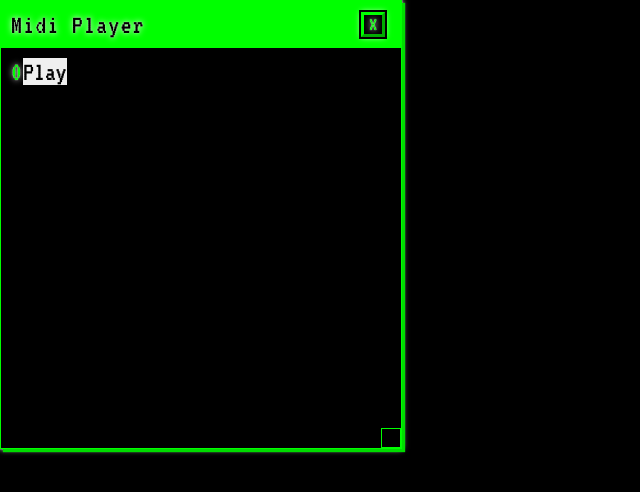
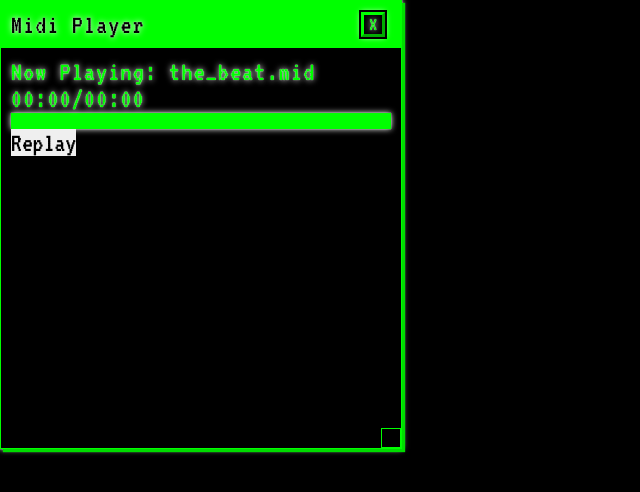
Before and after one commit to bukomp/my-page, a React (Create React App) app: page / in a window 1280 px wide. Shown: the top 492 px of the page, without its empty margins (0-640 px from the left). Built offline with nearby package versions, Linux system fonts and the light colour scheme.

Commit message:
feat: midi/music player logic half done. Now play/pause features work

```diff
--- a/package.json
+++ b/package.json
@@ -7,6 +7,7 @@
     "@testing-library/jest-dom": "^5.17.0",
     "@testing-library/react": "^13.4.0",
     "@testing-library/user-event": "^13.5.0",
+    "moment": "^2.29.4",
     "react": "^18.2.0",
     "react-dom": "^18.2.0",
     "react-redux": "^8.1.2",
--- /dev/null
+++ b/src/components/Terminal/apps/MidiPlayer/MidiPlayer.css
@@ -0,0 +1,20 @@
+.progress-bar {
+  height: 1rem;
+
+  --dotSize: 0.05em;
+  --bgSize: 0.3rem;
+  --bgPosition: 0;
+  background-image: radial-gradient(
+    circle at center,
+    #006b00 var(--dotSize),
+    transparent 0
+  );
+  background-size: var(--bgSize) var(--bgSize);
+  background-position: 0 0, var(--bgPosition) var(--bgPosition);
+}
+
+.progress {
+  height: 100%;
+  background-color: #0f0;
+  box-shadow: 0 0 1px white, 0px 0px 6px #ffffff;
+}
--- a/src/components/Terminal/apps/MidiPlayer/MidiPlayer.jsx
+++ b/src/components/Terminal/apps/MidiPlayer/MidiPlayer.jsx
@@ -1,33 +1,45 @@
-import React, { useEffect, useState } from 'react';
+import React, { useState } from 'react';
 import AppWindow from '../../../AppWindow/AppWindow.jsx';
+import moment from 'moment';
+import './MidiPlayer.css';
 
 /* eslint-disable no-undef */
 const MidiPlayerComponent = () => {
   const [isPlaying, setIsPlaying] = useState(false);
   const [timePassed, setTimePassed] = useState(0);
-  const [selectedSong, setSelectedSong] = useState(
+  const [songDuration, setSongDuration] = useState(0);
+  const [selectedSong] = useState(
+    //'/assets/music/clown.mp3'
     '/assets/music/the_beat.mid'
   );
   const [timer, setTimer] = useState(null);
   const [Player, setPlayer] = useState(null);
 
-  const createPlaybackTimer = () => {
+  const createPlaybackTimer = (duration) => {
     const timerId = setInterval(() => {
-      setTimePassed((timePassed) => timePassed + 1);
-    }, 1);
+      setTimePassed((timePassed) => timePassed + 1000);
+    }, 1000);
+    setTimeout(() => {
+      clearInterval(timerId);
+    }, duration - timePassed);
     return timerId;
   };
 
-  const handleClick = () => {
+  const handleMidi = () => {
     if (!timePassed) {
-      MIDIjs.play(selectedSong);
-      setTimer(createPlaybackTimer());
+      MIDIjs.get_duration(selectedSong, (s) => {
+        const duration = s * 1000;
+        const playbackTimer = createPlaybackTimer(duration);
+        MIDIjs.play(selectedSong);
+        setSongDuration(() => duration);
+        setTimer(() => playbackTimer);
+      });
     } else {
       if (isPlaying) {
         clearInterval(timer);
         MIDIjs.pause();
       } else {
-        setTimer(createPlaybackTimer());
+        setTimer(createPlaybackTimer(songDuration));
         MIDIjs.resume();
       }
     }
@@ -35,10 +47,61 @@ const MidiPlayerComponent = () => {
     setIsPlaying(!isPlaying);
   };
 
+  const handleMusic = () => {
+    if (!timePassed) {
+      const audio = new Audio(selectedSong);
+      audio.onloadedmetadata = () => {
+        const duration = audio.duration * 1000;
+        const playbackTimer = createPlaybackTimer(duration);
+        audio.play();
+        setSongDuration(duration);
+        setPlayer(audio);
+        setTimer(() => playbackTimer);
+      };
+    } else {
+      if (isPlaying) {
+        clearInterval(timer);
+        Player.pause();
+      } else {
+        setTimer(createPlaybackTimer(songDuration));
+        Player.play();
+      }
+    }
+
+    setIsPlaying(!isPlaying);
+  };
+
+  const handleClick = () => {
+    if (selectedSong.split('.').pop() === 'mid') {
+      handleMidi();
+    } else {
+      handleMusic();
+    }
+  };
+
+  const msToReadableFormat = (time) => {
+    return moment(time).format('mm:ss');
+  };
+
   return (
     <div className="midi-player">
-      {timePassed}
-      <button onClick={handleClick}>{isPlaying ? 'Pause' : 'Play'}</button>
+      <div className="player-info">
+        <p>Now Playing: {selectedSong.split('/').pop()}</p>
+        <p>
+          {msToReadableFormat(timePassed)}/
+          {msToReadableFormat(songDuration - timePassed)}
+        </p>
+      </div>
+      <div className="progress-bar">
+        <div
+          className="progress"
+          style={{ width: `${(timePassed / songDuration) * 100}%` }}
+        ></div>
+      </div>
+      <button onClick={handleClick}>
+        {(songDuration <= timePassed ? 'Replay' : false) ||
+          (isPlaying ? 'Pause' : 'Play')}
+      </button>
     </div>
   );
 };
```
Also changed, not shown: 1 other file (tests, documents, lock files or other folders).
